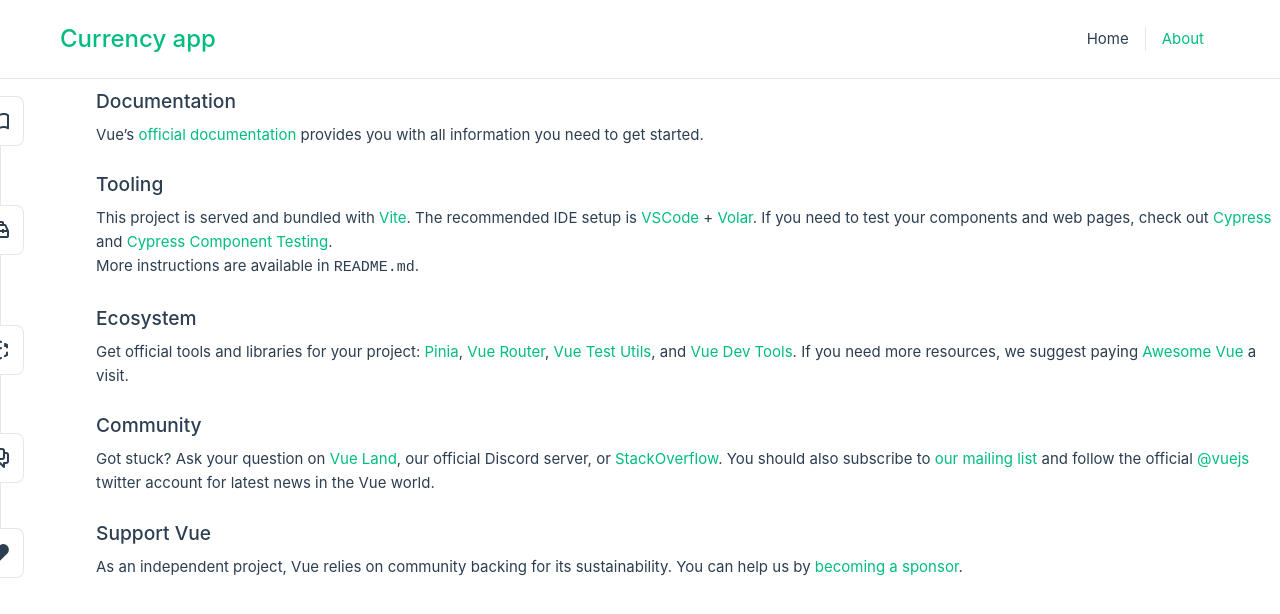
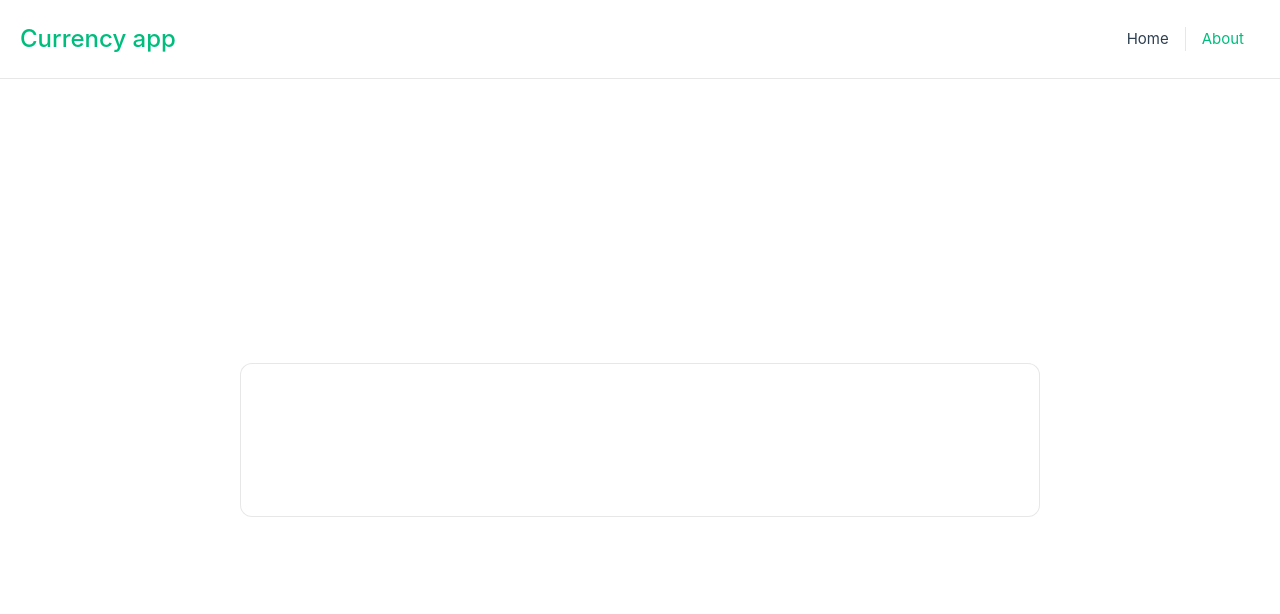
Before and after one commit to Dior1726/currency-app, a Vue app: page / in a window 1280 px wide. Shown: the top 614 px of the page. Built offline with nearby package versions, Linux system fonts and the light colour scheme.

Commit message:
refactor: App.vue and HomeView.vue

```diff
--- a/src/App.vue
+++ b/src/App.vue
@@ -5,14 +5,12 @@ import { RouterLink, RouterView } from 'vue-router'
 <template>
   <div class="wrapper">
     <header class="header">
-      <div class="container">
-        <h1>Currency app</h1>
+      <h1>Currency app</h1>
 
-        <nav>
-          <RouterLink to="/">Home</RouterLink>
-          <RouterLink to="/about">About</RouterLink>
-        </nav>
-      </div>
+      <nav>
+        <RouterLink to="/">Home</RouterLink>
+        <RouterLink to="/about">About</RouterLink>
+      </nav>
     </header>
 
     <main class="main">
@@ -22,49 +20,4 @@ import { RouterLink, RouterView } from 'vue-router'
 </template>
 
 <style scoped>
-.wrapper {
-  width: 100%;
-  min-height: 100vh;
-}
-
-.header {
-  width: 100%;
-  border-bottom: 1px solid var(--color-border);
-}
-
-.header .container {
-  display: flex;
-  justify-content: space-between;
-  align-items: center;
-  padding: 20px;
-}
-
-.header h1 {
-  font-size: 24px;
-  color: hsla(160, 100%, 37%, 1);
-  font-weight: 500;
-}
-
-.logo {
-  display: block;
-  margin: 0 auto 2rem;
-}
-
-nav a.router-link-exact-active {
-  color: var(--color-text);
-}
-
-nav a.router-link-exact-active:hover {
-  background-color: transparent;
-}
-
-nav a {
-  display: inline-block;
-  padding: 0 1rem;
-  border-left: 1px solid var(--color-border);
-}
-
-nav a:first-of-type {
-  border: 0;
-}
 </style>
--- a/src/assets/main.css
+++ b/src/assets/main.css
@@ -19,3 +19,53 @@ a,
   margin: 0 auto;
   padding: 0 20px;
 }
+
+.wrapper {
+  width: 100%;
+  min-height: 100vh;
+  display: flex;
+  flex-direction: column;
+}
+
+.header {
+  width: 100%;
+  border-bottom: 1px solid var(--color-border);
+  display: flex;
+  justify-content: space-between;
+  align-items: center;
+  padding: 20px;
+}
+
+.header h1 {
+  font-size: 24px;
+  color: hsla(160, 100%, 37%, 1);
+  font-weight: 500;
+}
+
+.main {
+  padding: 20px;
+  display: flex;
+  width: 100%;
+  height: 100%;
+  justify-content: center;
+  align-items: center;
+  flex-grow: 1;
+}
+
+nav a.router-link-exact-active {
+  color: var(--color-text);
+}
+
+nav a.router-link-exact-active:hover {
+  background-color: transparent;
+}
+
+nav a {
+  display: inline-block;
+  padding: 0 1rem;
+  border-left: 1px solid var(--color-border);
+}
+
+nav a:first-of-type {
+  border: 0;
+}
--- a/src/views/HomeView.vue
+++ b/src/views/HomeView.vue
@@ -1,9 +1,21 @@
 <script setup>
-import TheWelcome from '../components/TheWelcome.vue'
 </script>
 
 <template>
-  <main>
-    <TheWelcome />
-  </main>
+  <div class="currency-card">
+    Lorem ipsum dolor sit amet consectetur adipisicing elit. Ex aut, iure adipisci atque assumenda
+    quaerat tenetur quas omnis ratione eligendi dolorum. Molestias, velit? Nemo porro, reiciendis et
+    totam non sint!
+  </div>
 </template>
+
+<style scoped>
+.currency-card {
+  max-width: 800px;
+  padding: 40px;
+  border-radius: 12px;
+  border: 1px solid var(--color-border);
+  background: rgba(255, 255, 255, 0.1);
+  color: white;
+}
+</style>
```
